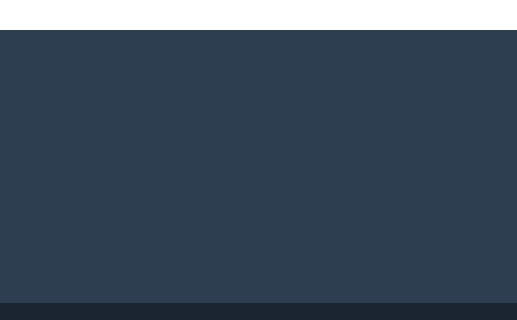
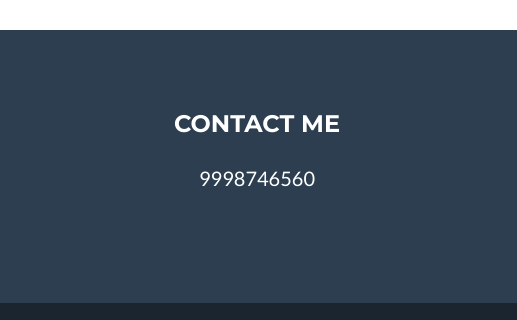
Before and after one commit to Pratham266/Resume, a plain HTML site: page index.html in a window 1280 px wide. Shown: the part 3218-3538 px from the top of the page, 763-1280 px from the left. Drawn offline with nearby package versions, Linux system fonts and the light colour scheme.

Commit message:
add contact details

```diff
--- a/index.html
+++ b/index.html
@@ -250,14 +250,12 @@
                         <!--<a class="btn btn-outline-light btn-social mx-1" href="#!"><i class="fab fa-fw fa-dribbble"></i></a>-->
                     </div>
                     <!-- Footer About Text-->
-                   <!--- <div class="col-lg-4">
-                        <h4 class="text-uppercase mb-4">About Freelancer</h4>
+                    <div class="col-lg-4">
+                        <h4 class="text-uppercase mb-4">Contact Me</h4>
                         <p class="lead mb-0">
-                            Freelance is a free to use, MIT licensed Bootstrap theme created by
-                            <a href="http://startbootstrap.com">Start Bootstrap</a>
-                            .
+                            9998746560
                         </p>
-                    </div>-->
+                    </div>
                 </div>
             </div>
         </footer>
```
